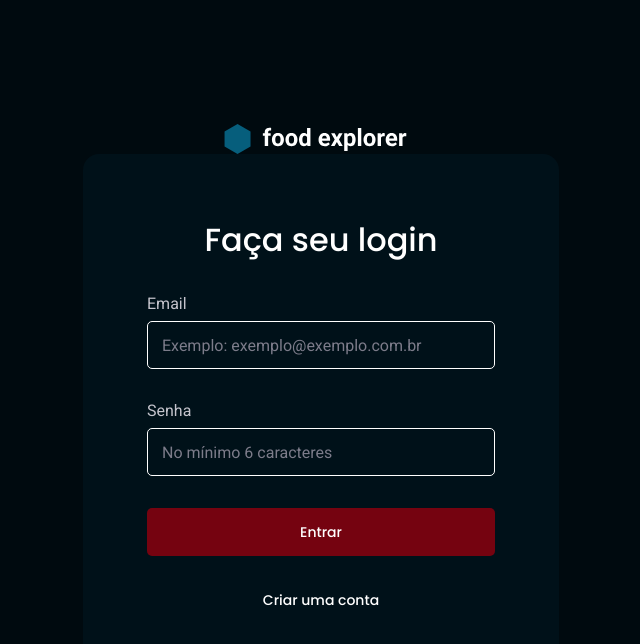
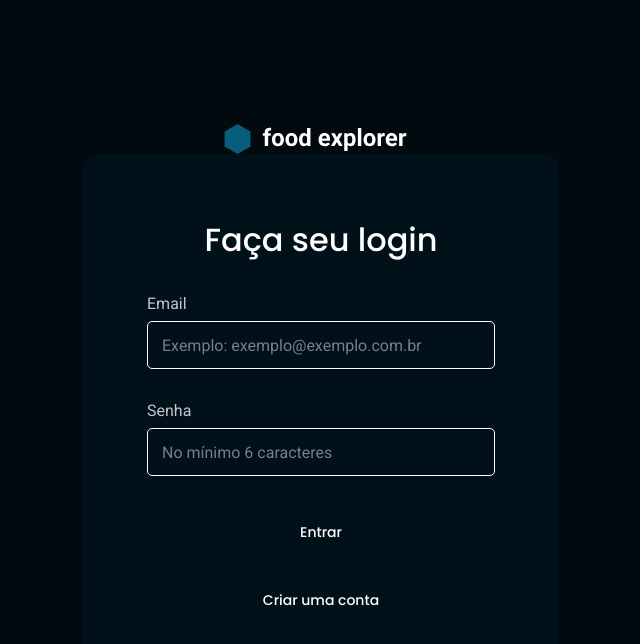
Before and after one commit to joao-sillva/food-explorer-frontend, a React (Vite) app: page / in a window 1280 px wide. Shown: the top 644 px of the page, without its empty margins (328-968 px from the left). Built offline with nearby package versions, Linux system fonts and the light colour scheme.

Commit message:
improve component Button

```diff
--- a/package.json
+++ b/package.json
@@ -13,6 +13,7 @@
     "react": "^18.2.0",
     "react-dom": "^18.2.0",
     "react-icons": "^5.2.1",
+    "react-responsive": "^10.0.0",
     "react-router-dom": "^6.23.1",
     "styled-components": "^6.1.11"
   },
--- a/src/components/Button/index.jsx
+++ b/src/components/Button/index.jsx
@@ -1,7 +1,10 @@
 import { Container } from './styles'
 import { TbReceipt } from 'react-icons/tb'
+import { useMediaQuery } from 'react-responsive'
 
 export function Button({ title, loading = false, isCustomer, ...rest }) {
+  const isDesktop = useMediaQuery({ minWidth: 1024 })
+
   return (
     <Container
       type='button'
@@ -10,7 +13,7 @@
     >
       { isCustomer && <TbReceipt size={32} />}
       { loading ? 'Carregando...' : title }
-      { isCustomer && <span>({rest.orderCount})</span>}
+      {isCustomer && <span>{isDesktop ? `(${rest.orderCount})` : rest.orderCount}</span>}
     </Container>
   )
 }
--- a/src/components/Button/styles.js
+++ b/src/components/Button/styles.js
@@ -8,17 +8,36 @@
   display: flex;
   justify-content: center;
   align-items: center;
-  gap: 8px;
 
   border: none;
+  background: none;
   border-radius: 5px;
-  padding: 12px 32px;
+  position: relative;
 
   font-family: 'Poppins', sans-serif;
   font-size: 14px;
   line-height: 24px;
 
+  > span {
+    position: absolute;
+    top: -4px;
+    right: -5.54px;
+    background: ${({ theme }) => theme.COLORS.DARK_RED};
+    border-radius: 99px;
+    padding-inline: 5px;
+  }
+
   &:disabled {
     opacity: .5;
   }
+
+  @media (min-width: 1024px) {
+    gap: 8px;
+    padding: 12px 32px;
+
+    > span {
+      position: initial;
+      padding-inline: 0;
+    }
+  }
 `
```
Also changed, not shown: 1 other file (tests, documents, lock files or other folders).
